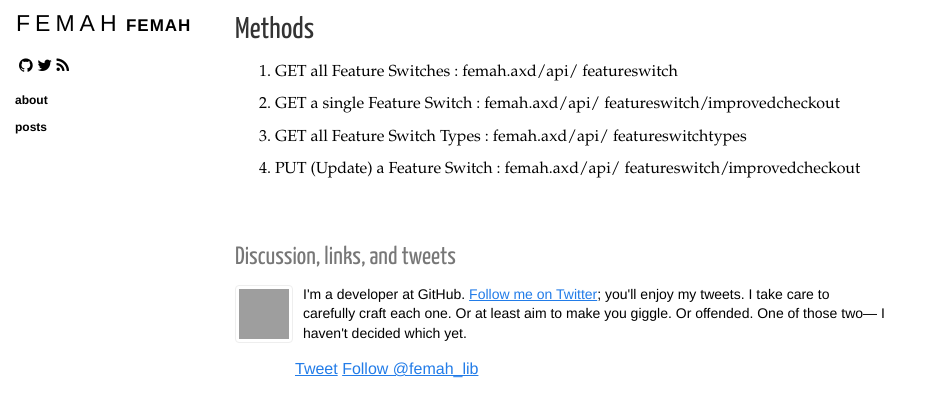
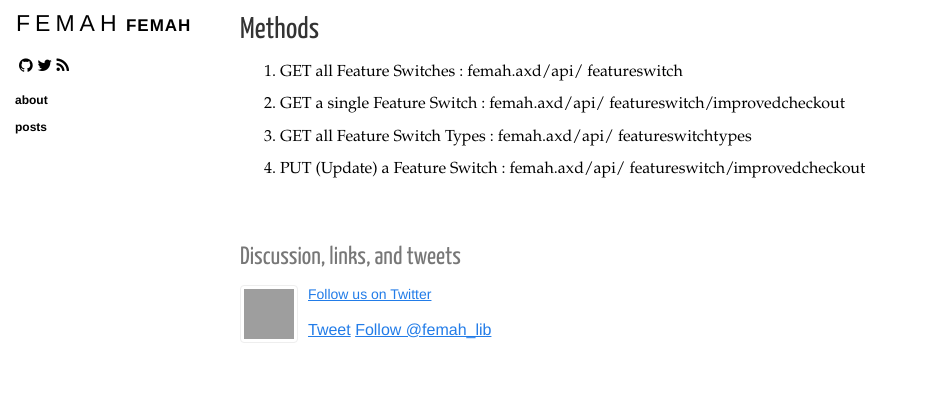
Before and after one commit to lloydstone/femah, a Jekyll site: the page built from _posts/2014-04-02-api.markdown, in a window 1280 px wide, cut to the strip 84-501 px from the top of the page. Shown: the whole strip, without its empty margins (0-932 px from the left). Built offline with Jekyll 4.4.1, drawn with Linux system fonts in a browser that asks for light colours; nearby versions of some CDN libraries; Markdown is read by kramdown in place of the engine named in the settings; comment, search, counter and statistics services are not loaded; grey boxes are pictures that could not be loaded.

Commit message:
#53 - Create API documentation. Mended the post links to be relative using baseurl and changed footer on posts layout.

```diff
--- a/_layouts/post.html
+++ b/_layouts/post.html
@@ -4,7 +4,7 @@ layout: layout
 
 <section class="content">
   <h1>
-    <a href="{{ page.url }}">{{ page.title }}</a>
+    <a href="{{ site.baseurl }}{{ page.url }}">{{ page.title }}</a>
   </h1>
 
   <section class="byline">
@@ -22,9 +22,7 @@ layout: layout
       </a>
 
       <p>
-        I'm a developer at GitHub. <a href="https://twitter.com/{{ site.twitter }}" target="_blank">Follow me on Twitter</a>;
-        you'll enjoy my tweets. I take care to carefully craft each one. Or at least aim to make
-        you giggle. Or offended. One of those two&mdash; I haven't decided which yet.
+        <a href="https://twitter.com/{{ site.twitter }}" target="_blank">Follow us on Twitter</a>
       </p>
 
       <a href="http://twitter.com/share" class="twitter-share-button" data-count="none" data-via="{{ site.twitter }}">Tweet</a>
--- a/css/base.css
+++ b/css/base.css
@@ -63,7 +63,7 @@ a {
 
 .content {
   max-width: 650px;
-  margin-left: 235px;
+  margin-left: 240px;
   margin-right: 20px;
   margin-bottom: 50px; }
   .content h1 {
```
